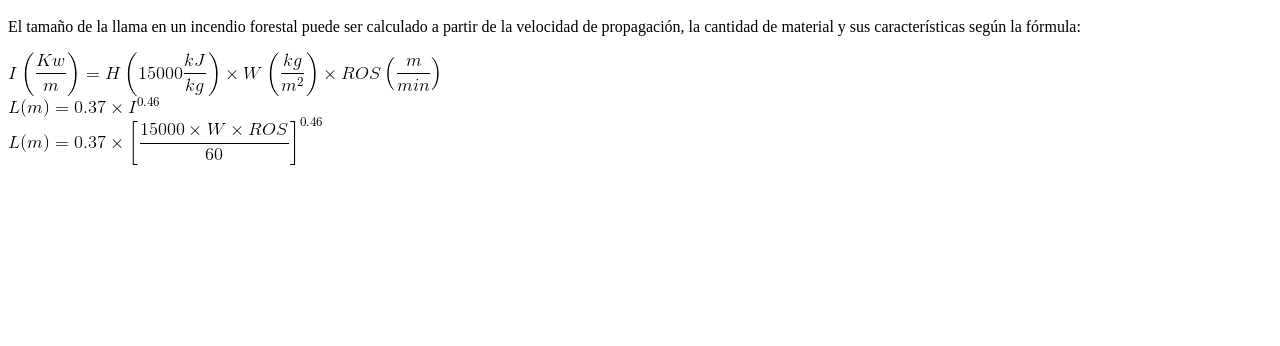
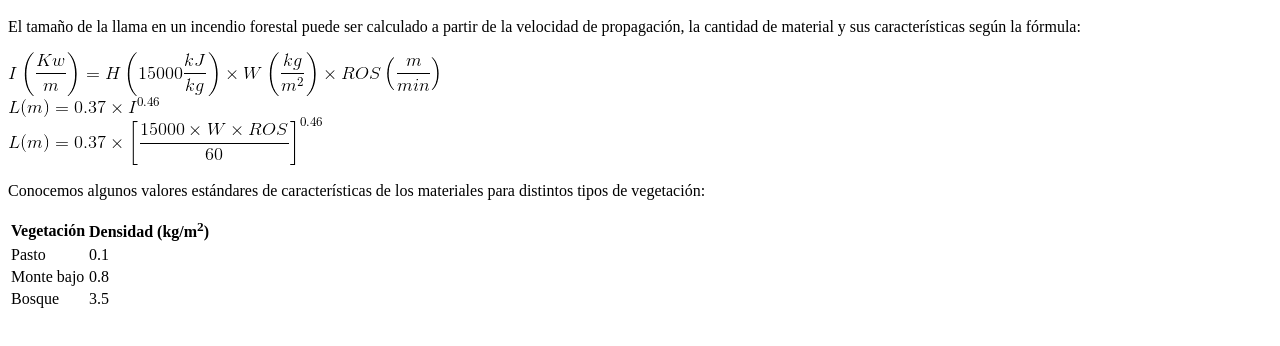
Before and after one commit to inia-es/semanaCiencia16_iiff_src, a plain HTML site: page index.html in a window 1280 px wide. Shown: the part 48-394 px from the top of the page. Drawn offline with Linux system fonts and the light colour scheme.

Commit message:
Tabla de valores característicos

```diff
--- a/index.html
+++ b/index.html
@@ -11,6 +11,29 @@
     <img alt="" src="img/eqIntensidad.gif"><br/>
     <img alt="" src="img/eqLongitud.gif"><br/>
     <img alt="Fórmula de Byram" src="img/eqByram.gif">
+
+    <p>Conocemos algunos valores estándares de características de los materiales para distintos tipos
+      de vegetación:
+    </p>
+
+    <table>
+      <tr>
+        <th>Vegetación</th>
+        <th>Densidad (kg/m<sup>2</sup>)</th>
+      </tr>
+      <tr>
+        <td>Pasto</td>
+        <td>0.1</td>
+      </tr>
+      <tr>
+        <td>Monte bajo</td>
+        <td>0.8</td>
+      </tr>
+      <tr>
+        <td>Bosque</td>
+        <td>3.5</td>
+      </tr>
+    </table>
     <script>
       console.log('Hola, mundo!');
     </script>
```
